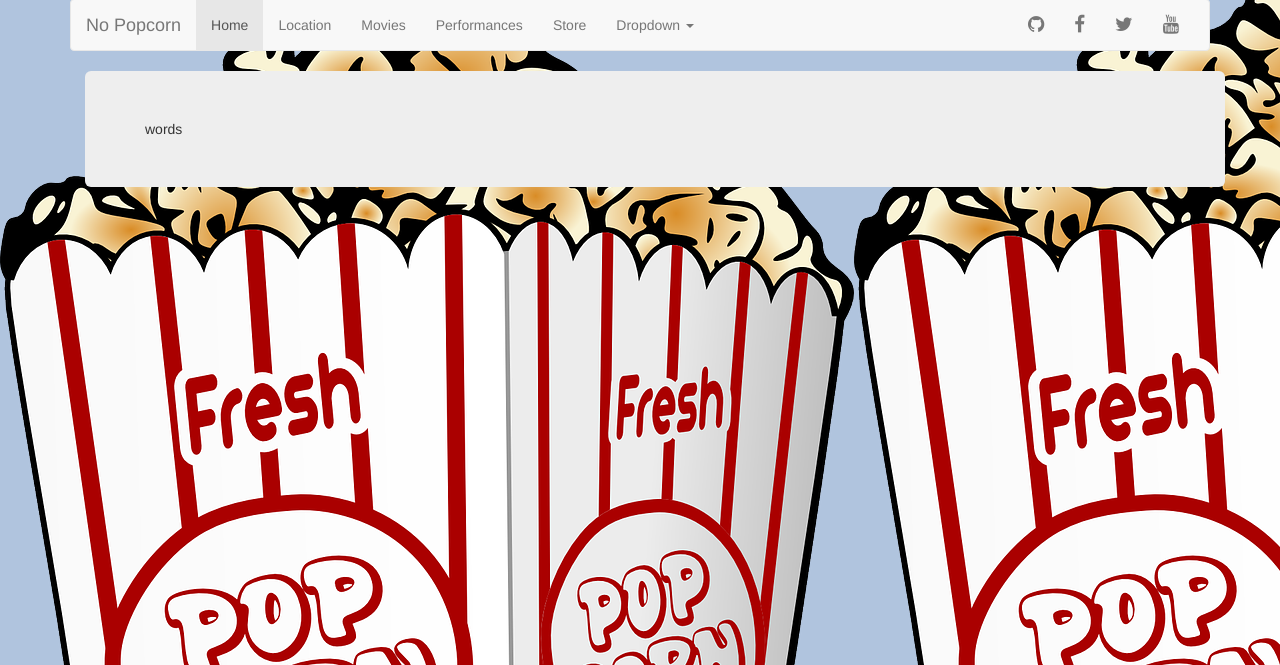
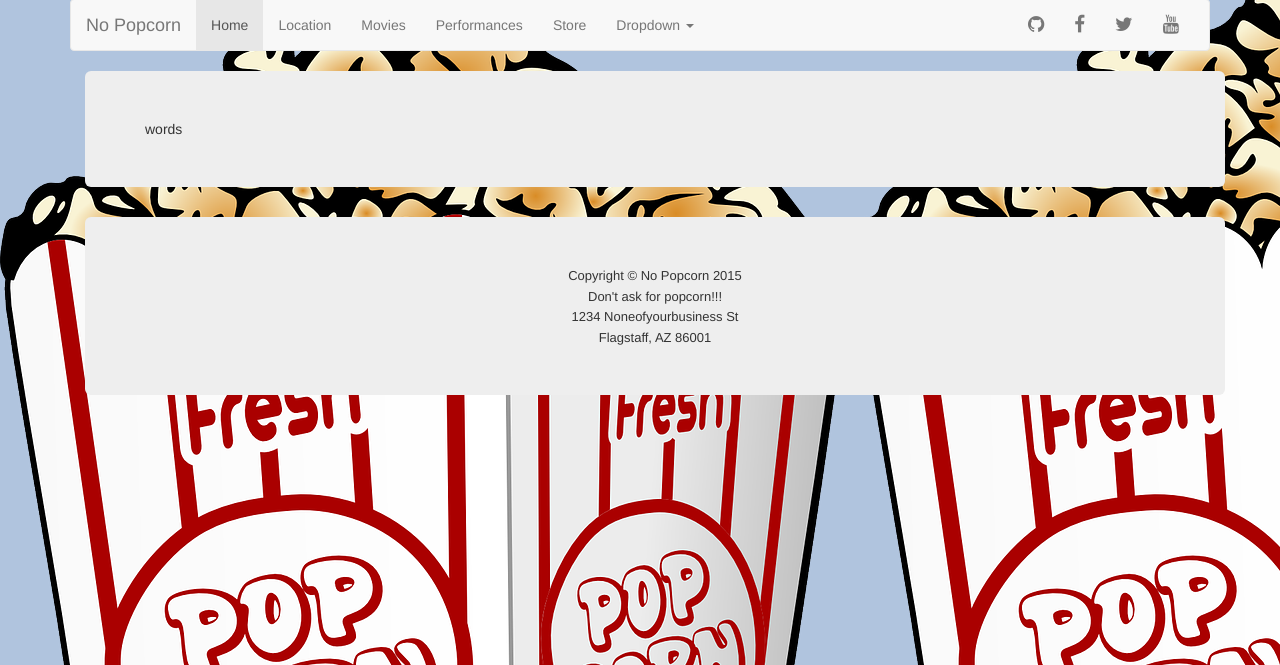
Before and after one commit to kyleamcginn88/Theatre_CS399, a Django app: page / in a window 1280 px wide. Shown: the part 21-686 px from the top of the page. Run offline with Django 3.2, Linux system fonts and the light colour scheme; some libraries are stand-ins or nearby versions.

Commit message:
added footer
added a footer the to all the webpages

```diff
--- a/Theatre_CS399/templates/base.html
+++ b/Theatre_CS399/templates/base.html
@@ -88,7 +88,21 @@ body {
       </div>
 
       </div>
+		<div class="container">
 
+      	<div class="jumbotron">
+      	<div align="center">
+      	<font size="2" align="center">
+			Copyright &copy; No Popcorn 2015<br>
+          	Don't ask for popcorn!!!<br>
+          	1234 Noneofyourbusiness St<br>
+          	Flagstaff, AZ 86001
+
+        </font>
+        </div>
+     	 </div>
+
+     	 </div>
     </div> <!-- /container -->
 
 
```
